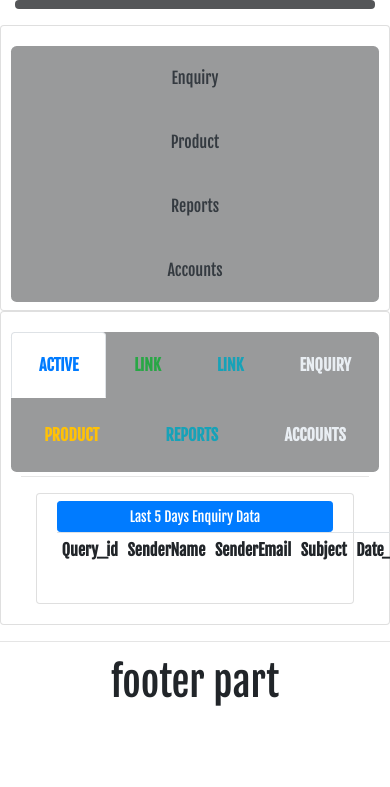
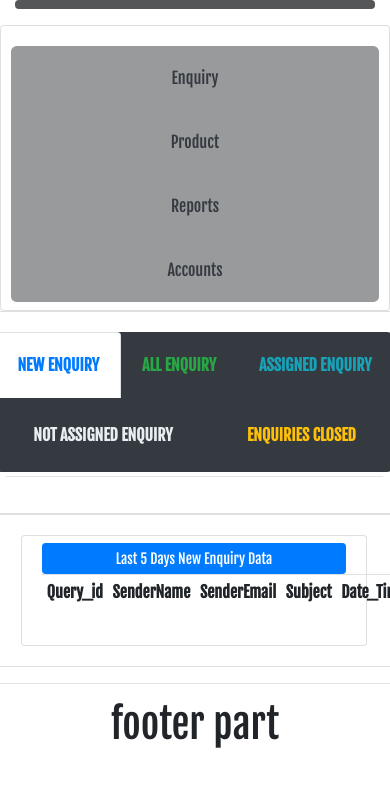
Before and after one commit to CODEr-SaNjU/indiamart_crm, a Django app: page /All_enq/ in a window 390 px wide; the page is wider, and only the part inside the window is pictured. Shown: the top 787 px of that part. Run offline with Django 3.2, Linux system fonts and the light colour scheme; lists and menus that the app fills with data are empty; some libraries are stand-ins or nearby versions.

Commit message:
update dashboard

```diff
--- a/Crm/templates/html_files/Dashboard.htm
+++ b/Crm/templates/html_files/Dashboard.htm
@@ -23,23 +23,37 @@
       </div>
     </div>
   </div>
-  <div class="col-lg-10">
+  <div class="col-lg-10" style="padding-right: 1px;padding-left: 0px;">
     <div class="card">
       <div class="card-body tab-content border-0">
         <div class="tab-pane active" id="enquiry">
-          <nav class="nav nav-tabs card-header-tabs nav-fill">
-            <a data-toggle="tab" class="nav-link text-xs font-weight-bold text-primary text-uppercase mb-1 active" href="#">Active</a>
-            <a data-toggle="tab" class="nav-link text-xs font-weight-bold text-success text-uppercase mb-1" href="#">Link</a>
-            <a data-toggle="tab" class="nav-link text-xs font-weight-bold text-info text-uppercase mb-1" href="#">Link</a>
-            <a data-toggle="tab" class="nav-link text-xs font-weight-bold text-gray-100 text-uppercase mb-1" href="#">Enquiry</a>
-            <a data-toggle="tab" class="nav-link text-xs font-weight-bold text-warning text-uppercase mb-1" href="#">Product</a>
-            <a data-toggle="tab" class="nav-link text-xs font-weight-bold text-info text-uppercase mb-1" href="#">Reports</a>
-            <a data-toggle="tab" class="nav-link text-xs font-weight-bold text-red text-uppercase mb-1" href="#">Accounts</a>
+          <nav class="nav nav-tabs bg-dark card-header-tabs nav-fill" style="list-style-type: none;">
+            <a data-toggle="tab" class="nav-link text-xs font-weight-bold text-primary text-uppercase mb-1 active" href="#newenquiry">New Enquiry</a>
+            <a data-toggle="tab" class="nav-link text-xs font-weight-bold text-success text-uppercase mb-1" href="#allenquiry">ALl Enquiry</a>
+            <a data-toggle="tab" class="nav-link text-xs font-weight-bold text-info text-uppercase mb-1" href="#assignedenquiry">assigned Enquiry</a>
+            <a data-toggle="tab" class="nav-link text-xs font-weight-bold text-gray-100 text-uppercase mb-1" href="#notassignedenquiry">Not Assigned Enquiry</a>
+            <a data-toggle="tab" class="nav-link text-xs font-weight-bold text-warning text-uppercase mb-1" href="#enquiriesclosed">Enquiries Closed</a>
           </nav>
           <hr>
-          <div class="col-md-12">
+        </div>
+        <div class="tab-pane" id="product">
+          this is product
+        </div>
+        <div class="tab-pane" id="reports">
+          this is Reports
+        </div>
+        <div class="tab-pane" id="accounts">
+          this is accounts
+        </div>
+      </div>
+    </div>
+    <div class="col-lg-10" style="padding-right: 1px;padding-left: 0px;">
+      <div class="card">
+        <div class="card-body tab-content">
+          <div class="tab-pane active" id="newenquiry">
+            <div class="col-lg-12">
               <div class="card card-body">
-              <a class="btn btn-primary  btn-sm btn-block" style="margin-top: -13px;" href="#">Last 5 Days Enquiry Data</a>
+                <a class="btn btn-primary  btn-sm btn-block" style="margin-top: -13px;" href="#">Last 5 Days New Enquiry Data</a>
                 <table class="table table-sm">
                   <tr>
                     <th>Query_id</th>
@@ -73,14 +87,9 @@
               </div>
             </div>
           </div>
-        <div class="tab-pane" id="product">
-          this is product
+          <div class="tab-pane" id="allenquiry">
+            this is allenquiry
           </div>
-        <div class="tab-pane" id="reports">
-          this is Reports
-        </div>
-        <div class="tab-pane" id="accounts">
-          this is accounts
         </div>
       </div>
     </div>
```
Lines whose indentation alone changed are shown as unchanged.
